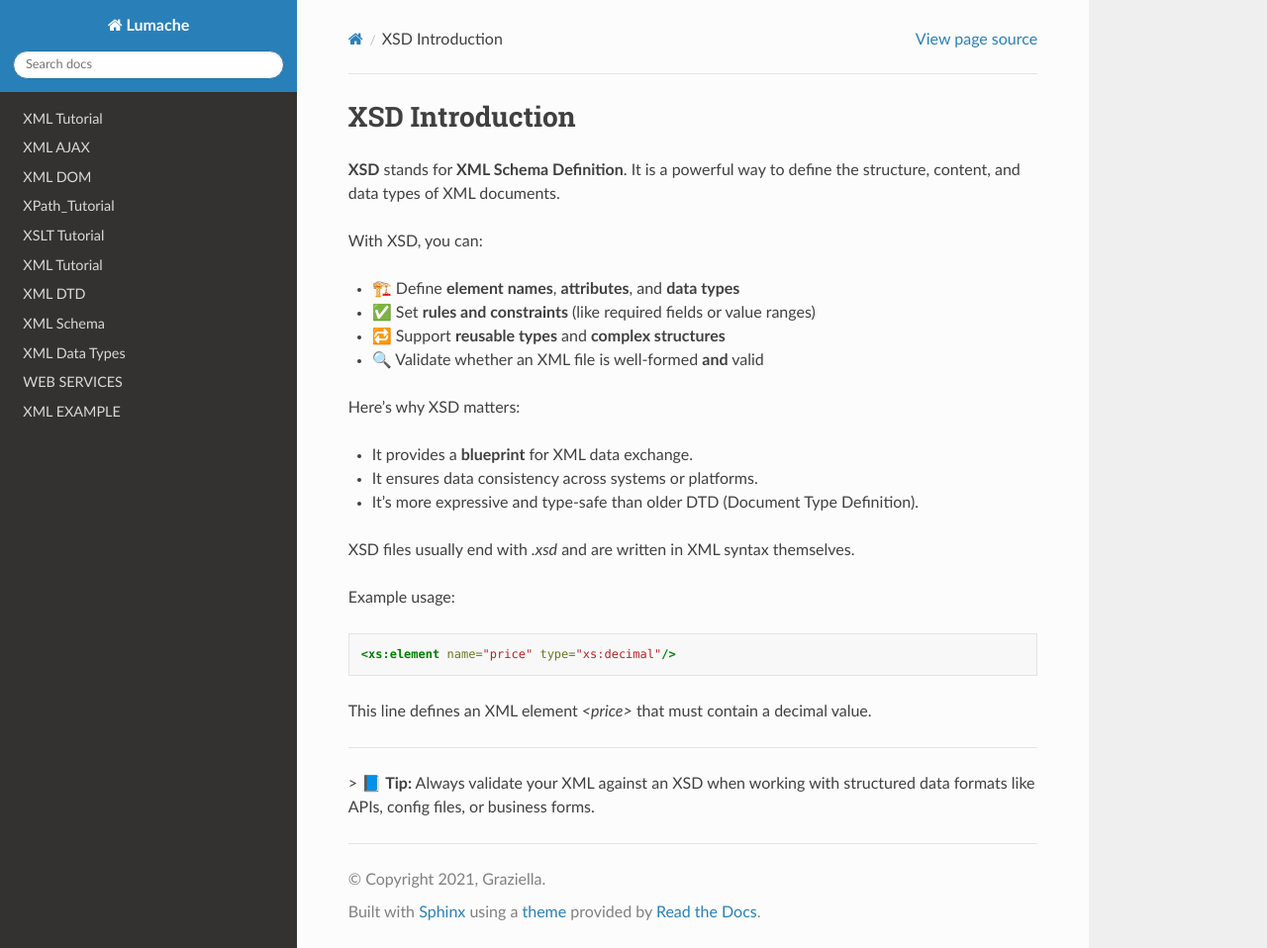
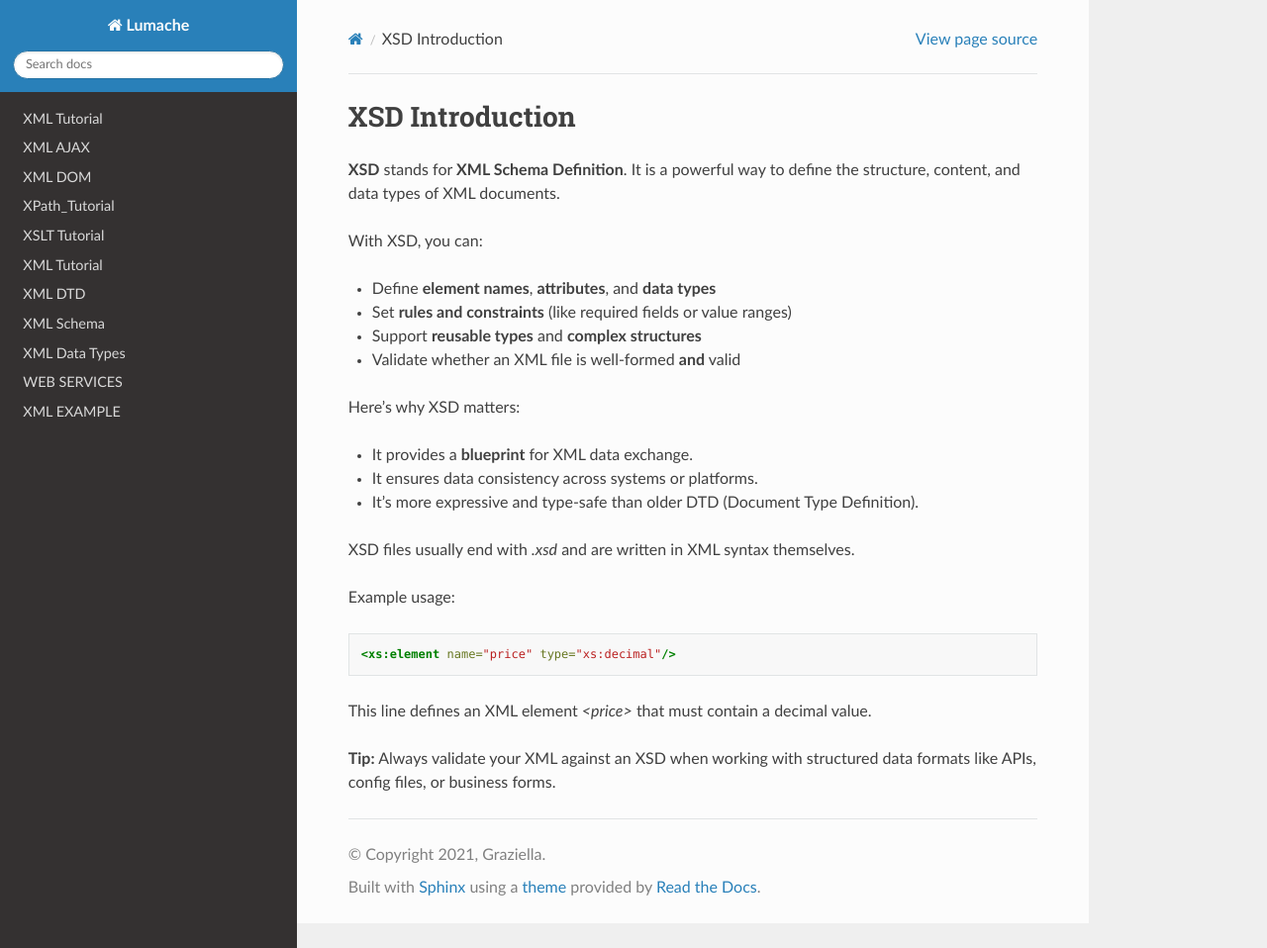
Before and after one commit to litoserafin/xml, a Sphinx documentation site: the page built from docs/source/XML_Schema/XSD_Introduction.rst, in a window 1280 px wide and 958 px high. Shown: the whole window at 99% size. Built offline with Sphinx 7.4.7 and the Read the Docs theme 3.1.0, drawn with Linux system fonts in a browser that asks for light colours; pages that are not in the unit, such as notebooks, are missing from menus.

```diff
--- a/docs/source/XML_Schema/XSD_Introduction.rst
+++ b/docs/source/XML_Schema/XSD_Introduction.rst
@@ -6,10 +6,10 @@ It is a powerful way to define the structure, content, and data types of XML doc
 
 With XSD, you can:
 
-- 🏗️ Define **element names**, **attributes**, and **data types**
-- ✅ Set **rules and constraints** (like required fields or value ranges)
-- 🔁 Support **reusable types** and **complex structures**
-- 🔍 Validate whether an XML file is well-formed **and** valid
+-  Define **element names**, **attributes**, and **data types**
+-  Set **rules and constraints** (like required fields or value ranges)
+-  Support **reusable types** and **complex structures**
+- Validate whether an XML file is well-formed **and** valid
 
 Here’s why XSD matters:
 
@@ -27,6 +27,5 @@ Example usage:
 
 This line defines an XML element `<price>` that must contain a decimal value.
 
-----
 
-> 📘 **Tip:** Always validate your XML against an XSD when working with structured data formats like APIs, config files, or business forms.
+**Tip:** Always validate your XML against an XSD when working with structured data formats like APIs, config files, or business forms.
```
